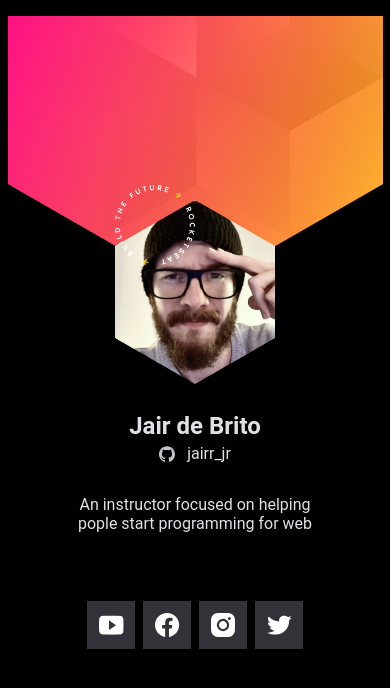
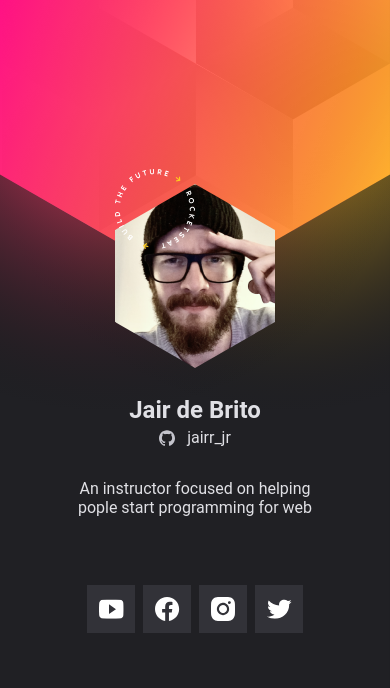
Before and after one commit to Jairbrito/Nlw-HEAT, a plain HTML site: page index.html in a window 390 px wide. Drawn offline with Linux system fonts and the light colour scheme.

Commit message:
Background Mobile

```diff
--- a/index.html
+++ b/index.html
@@ -1,7 +1,10 @@
 <!DOCTYPE html>
 
-<html>
+<html lang="pt_BR">
   <head>
+    <meta charset="UTF-8">
+    <meta http-equiv="X-UA-Compatible" content="IE=edge">
+    <meta name="viewport" content="width=device-width, initial-scale=1.0">
     <title>Jair de Brito - Rei da cachorrada</title>
 
     <link rel="stylesheet" href="style.css" />
--- a/style.css
+++ b/style.css
@@ -15,9 +15,10 @@
   place-items: center;
 }
 main {
-  background: url(Imagens/mask.png);
-  height: 812px;
-  width: 375px;
+  background: url(Imagens/Mobile.svg) no-repeat center/cover;
+  height: 100vh;
+  width: 100vw;
+  min-height: 812px;
 }
 .container {
   max-width: 250px;
```
Also changed, not shown: Imagens/Mobile.svg (added), Imagens/mask.png (deleted).
